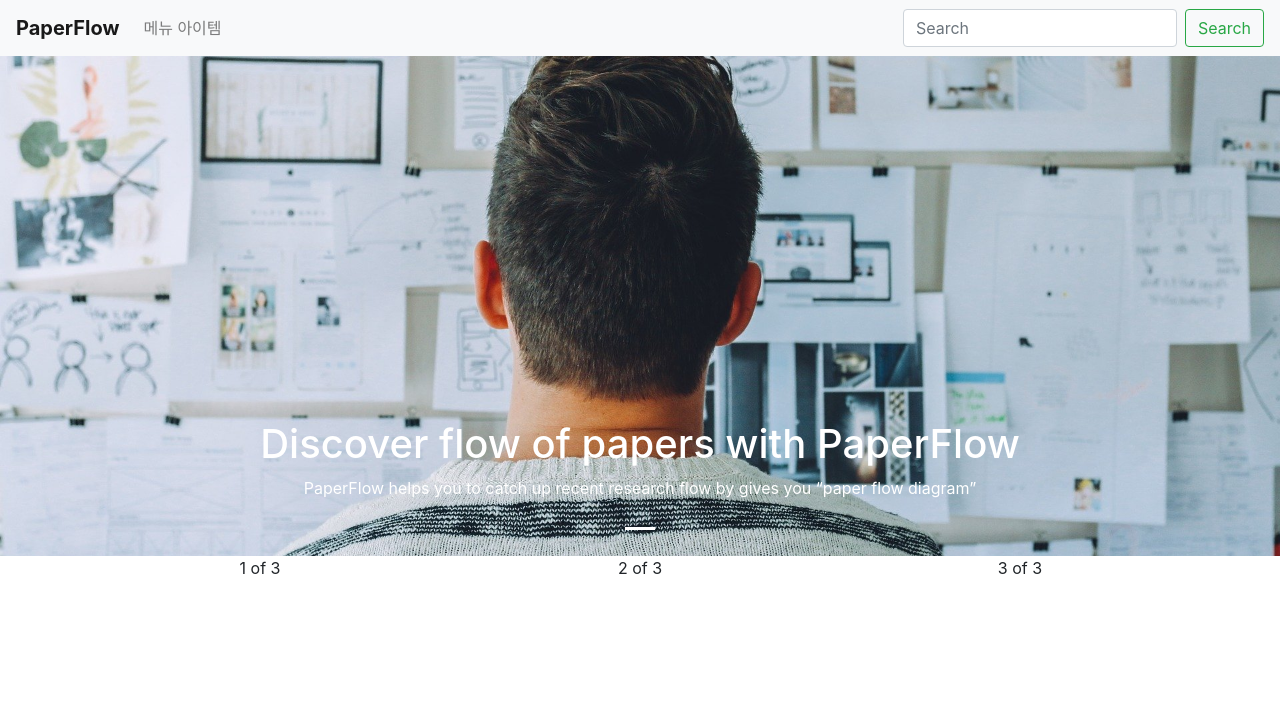
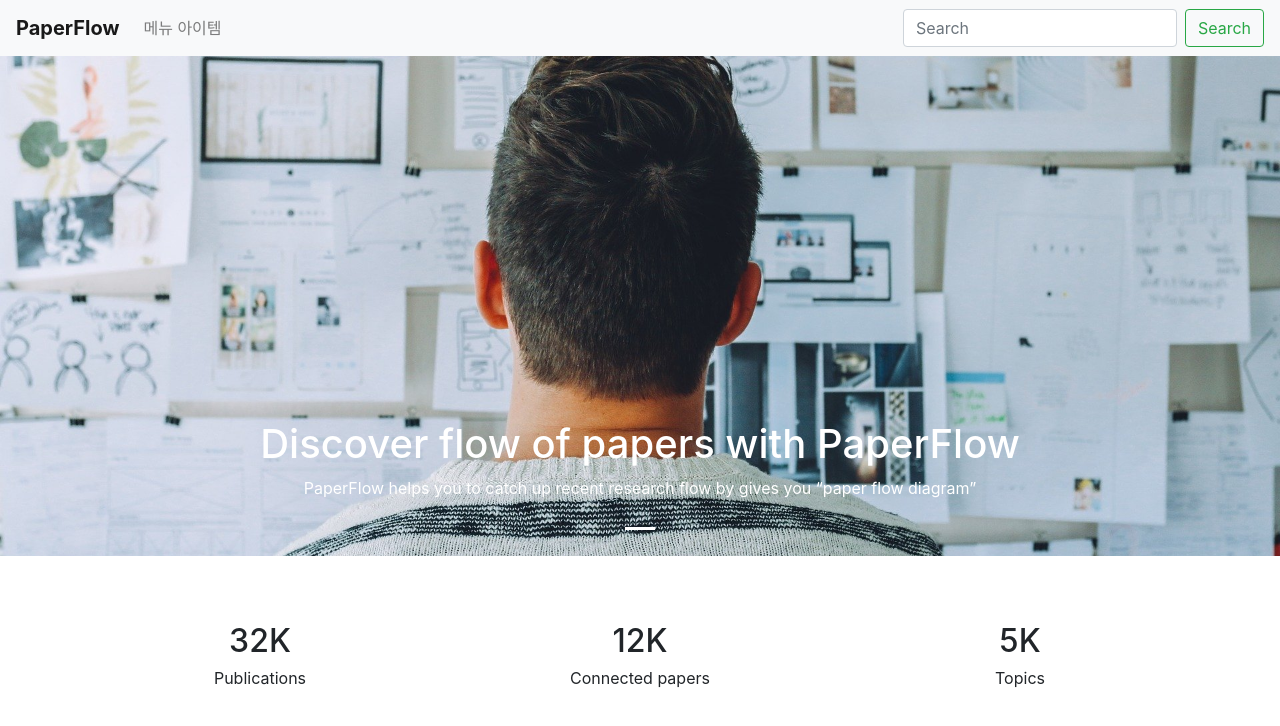
Before and after one commit to kookmin-sw/capstone-2021-8, a React app in the folder client/paperflow-web-v1/: page / in a window 1280 px wide. Shown: the top 726 px of the page. Built offline with nearby package versions, Linux system fonts and the light colour scheme; the HTML template or start-up script is replaced by a standard one.

Commit message:
feat: implement desktop styles on AchvCounter

```diff
--- a/client/paperflow-web-v1/src/components/AchvCounter/DesktopDefault.module.scss
+++ b/client/paperflow-web-v1/src/components/AchvCounter/DesktopDefault.module.scss
@@ -1,5 +1,22 @@
 @import '../../assets/scsses/config';
 
-.achvItemCol {
-  text-align: center;
+.achvContainer {
+  width: 100%;
+
+  .achvItemRow {
+    height: 200px;
+
+    .achvItemCol {
+      text-align: center;
+
+      .number {
+        display: block;
+        margin-bottom: 5px;
+      }
+
+      .description {
+        font-size: 16px;
+      }
+    }
+  }
 }
--- a/client/paperflow-web-v1/src/components/AchvCounter/index.js
+++ b/client/paperflow-web-v1/src/components/AchvCounter/index.js
@@ -6,18 +6,24 @@ import {
 } from 'react-bootstrap';
 
 import stylesDesktopDefault from './DesktopDefault.module.scss';
-import stylesMobileDefault from './MobileDefault.module.scss';
+// import stylesMobileDefault from './MobileDefault.module.scss';
 
 const AchvCounter = ({ screenClass }) => {
   const isDesktop = screenClass === 'xl';
-  const styles = isDesktop ? stylesDesktopDefault : stylesMobileDefault;
+  const styles = isDesktop ? stylesDesktopDefault : stylesDesktopDefault;
 
   return (
-    <Container className="w-100">
-      <Row>
-        <Col className={styles.achvItemCol}>1 of 3</Col>
-        <Col className={styles.achvItemCol}>2 of 3</Col>
-        <Col className={styles.achvItemCol}>3 of 3</Col>
+    <Container className={styles.achvContainer}>
+      <Row className={`align-items-center ${styles.achvItemRow}`}>
+        <Col className={styles.achvItemCol}><h2 className={styles.number}>32K</h2>
+          <span className={styles.description}>Publications</span>
+        </Col>
+        <Col className={styles.achvItemCol}><h2 className={styles.number}>12K</h2>
+          <span className={styles.description}>Connected papers</span>
+        </Col>
+        <Col className={styles.achvItemCol}><h2 className={styles.number}>5K</h2>
+          <span className={styles.description}>Topics</span>
+        </Col>
       </Row>
     </Container>
   );
```
